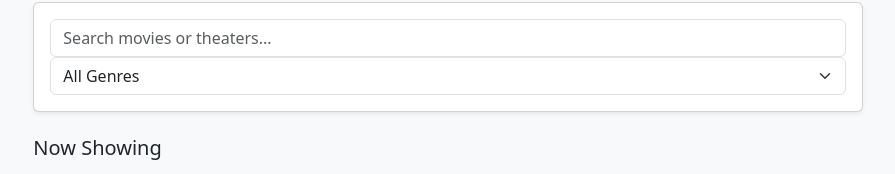
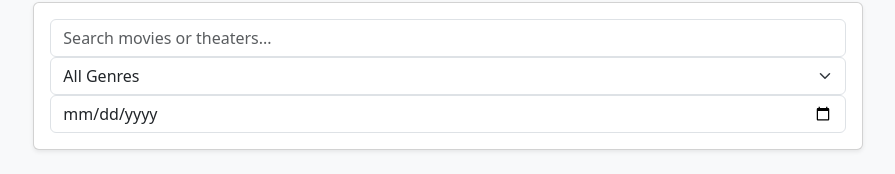
Before and after one commit to alecreates/Cinema-E-Booking-System, a Next.js app: page /HomePage in a window 1280 px wide. Shown: the part 111-285 px from the top of the page, without its empty margins (192-1087 px from the left). Built offline with nearby package versions, Linux system fonts and the light colour scheme.

Commit message:
Added a filter by show-time date

```diff
--- a/app/HomePage/page.tsx
+++ b/app/HomePage/page.tsx
@@ -11,6 +11,7 @@ const HomePage = () => {
   const [loading, setLoading] = useState(true);
   const [query, setQuery] = useState('');
   const [selectedGenre, setSelectedGenre] = useState('');
+  const [selectedDate, setSelectedDate] = useState('');
 
   useEffect(() => {
     const fetchMovies = async () => {
@@ -32,7 +33,8 @@ const HomePage = () => {
   }, []);
   const filterMovies = movies.filter((m) =>
     m.title.toLowerCase().includes(query.toLowerCase()) &&
-    (selectedGenre ? m.genre.includes(selectedGenre) : true)
+    (selectedGenre ? m.genre.includes(selectedGenre) : true) &&
+    (selectedDate ? m.showtimes.some(showtime => showtime.date === selectedDate) : true)
   );
   const allGenres = [...new Set(movies.flatMap((movie) => movie.genre))];
 
@@ -88,6 +90,11 @@ const HomePage = () => {
                 )
                 )}
               </Form.Select>
+              <Form.Control
+                type = "date"
+                value = {selectedDate}
+                onChange={(e) => setSelectedDate(e.target.value)}
+              />
             </Form>
           </Card>
         </Col>
```
